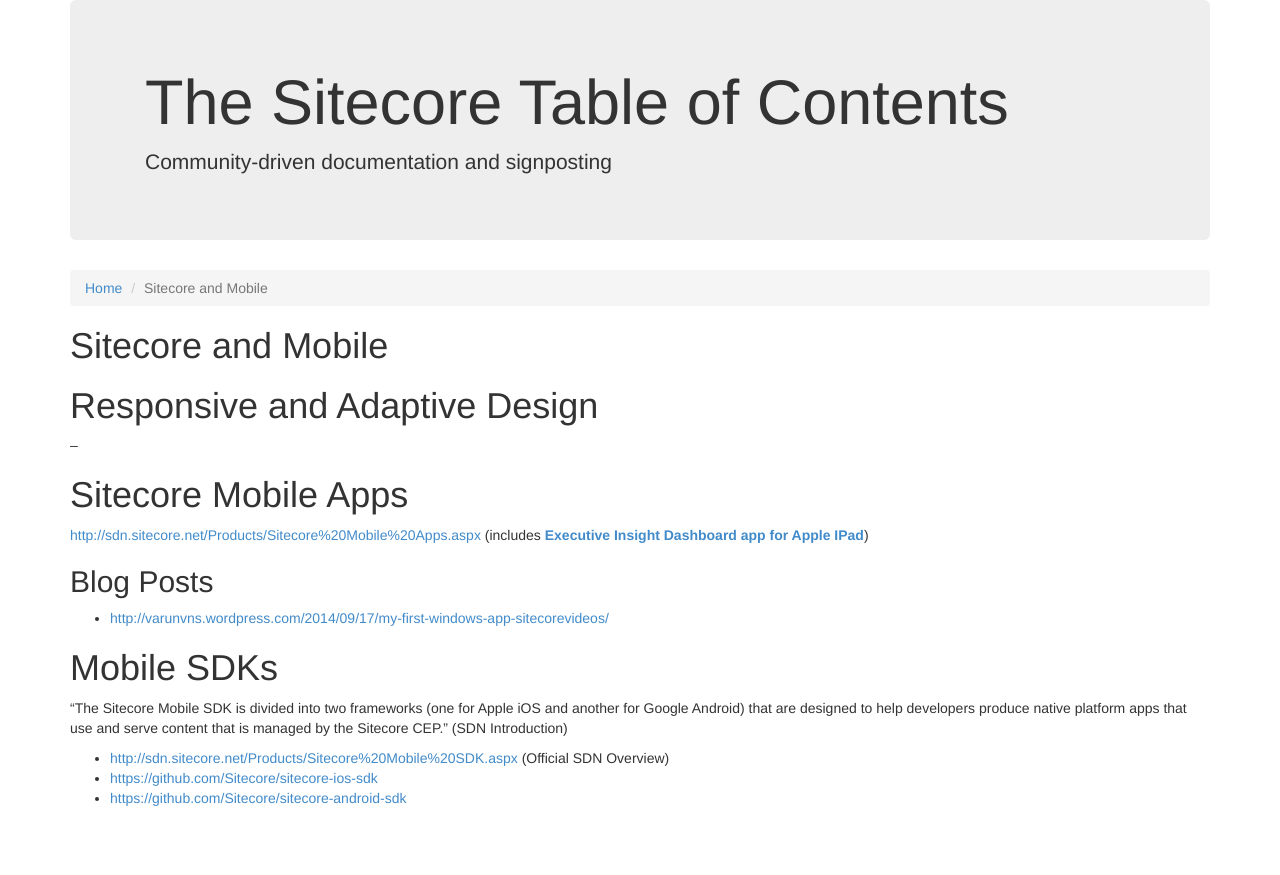
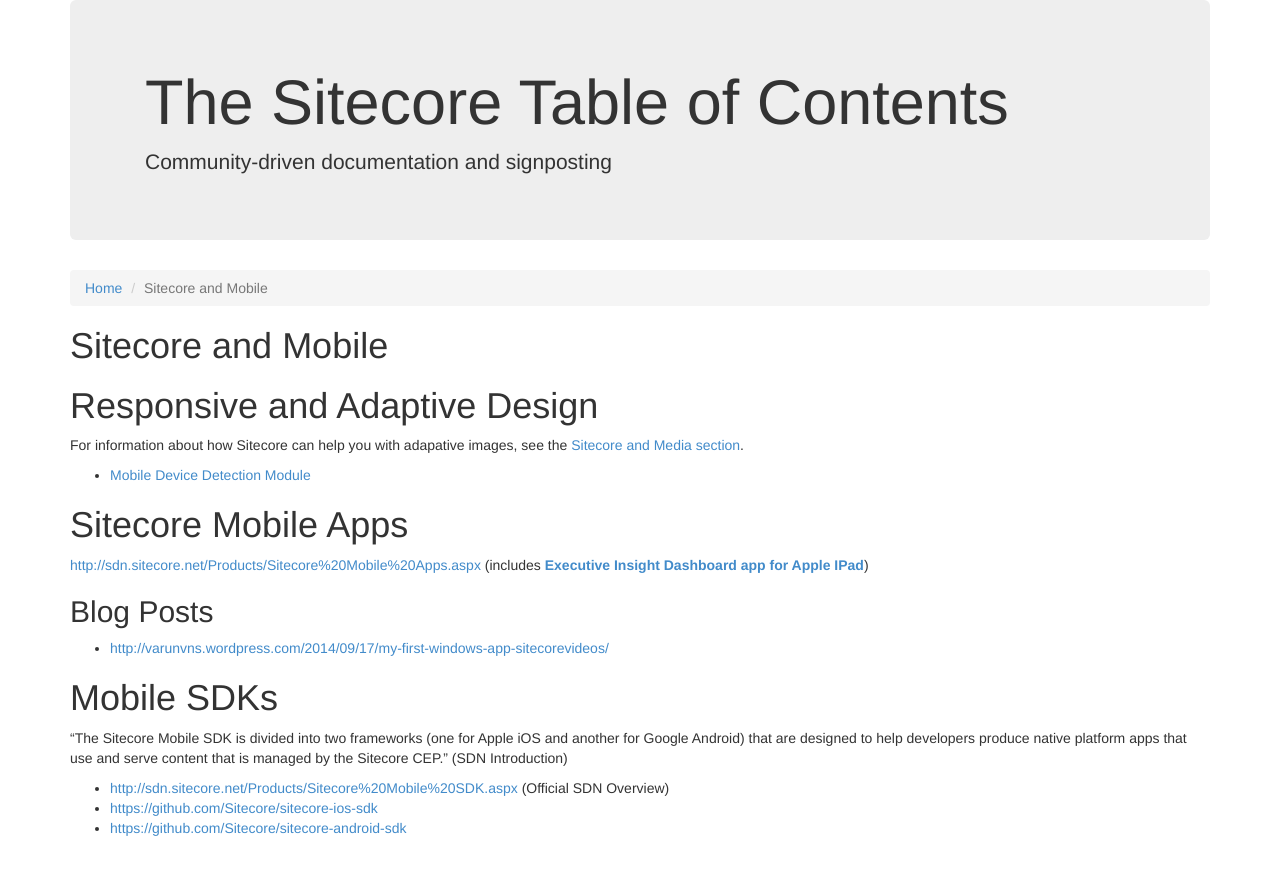
Before and after one commit to Sitecore-Community/docs, a Jekyll site: the page built from documentation/Mobile/index.md, in a window 1280 px wide. Shown: the top 875 px of the page. Built offline with Jekyll 4.4.1, drawn with Linux system fonts in a browser that asks for light colours; nearby versions of some CDN libraries.

Commit message:
Mobile detection module + Sitecore and media reference.

```diff
--- a/documentation/Mobile/index.md
+++ b/documentation/Mobile/index.md
@@ -7,7 +7,9 @@
 
 # Responsive and Adaptive Design
 
---
+For information about how Sitecore can help you with adapative images, see the [Sitecore and Media section](/docs/documentation/Sitecore and Media.html).
+
+* [Mobile Device Detection Module](https://marketplace.sitecore.net/Modules/Mobile_Device_Detector.aspx)
 
 # Sitecore Mobile Apps
 
```
